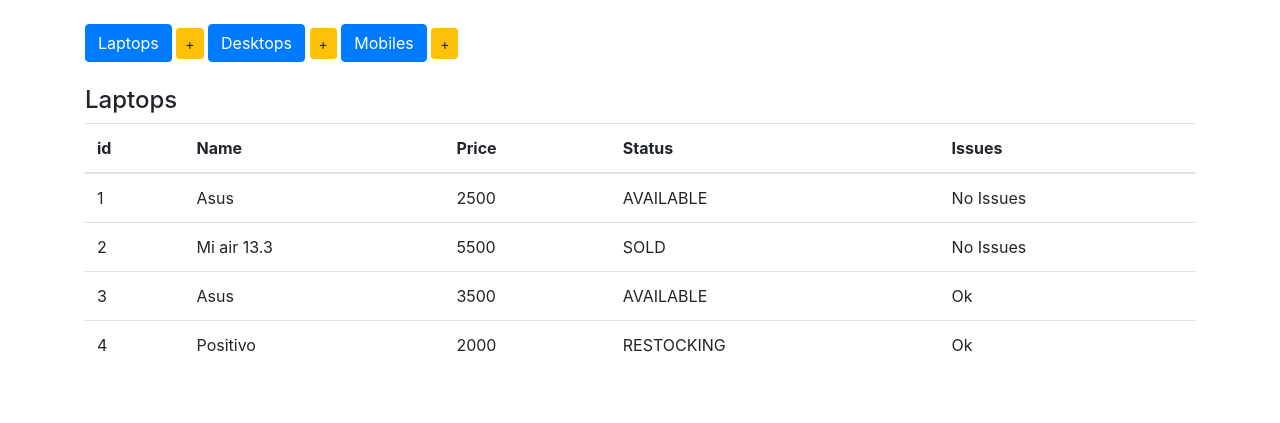
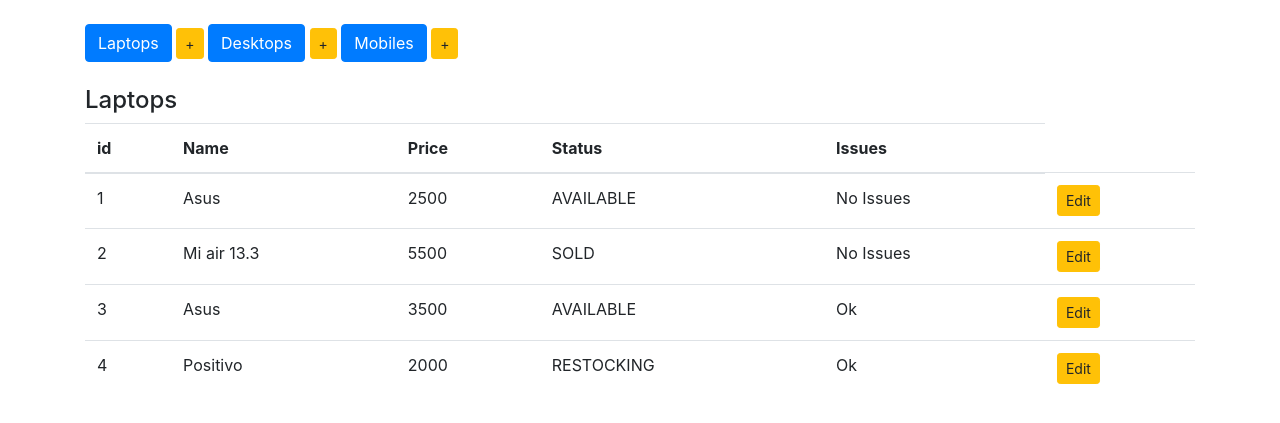
Before and after one commit to NicacioSilva/StockSys, a Django app: page /show_laptops in a window 1280 px wide. Shown: the part 56-479 px from the top of the page. Run offline with Django 3.2, Linux system fonts and the light colour scheme; data comes from the database, SQL or seed files in the repository; both versions use the stored data as it was after the commit; some libraries are stand-ins or nearby versions.

Commit message:
now it add some items and add edit button

```diff
--- a/StockApp/templates/index.html
+++ b/StockApp/templates/index.html
@@ -6,13 +6,13 @@
     <div class="button-group">
 
         <a href="{% url 'show_laptops' %}" class="btn btn-primary btn-md" role="button"> Laptops</a>
-        <a href="#" class="btn btn-warning btn-sm" role="button"> +</a>
+        <a href="{% url 'add_laptop' %}" class="btn btn-warning btn-sm" role="button"> +</a>
 
         <a href="{% url 'show_desktops' %}" class="btn btn-primary btn-md" role="button"> Desktops</a>
-        <a href="#" class="btn btn-warning btn-sm" role="button"> +</a>
+        <a href="{% url 'add_desktop' %}" class="btn btn-warning btn-sm" role="button"> +</a>
 
         <a href="{% url 'show_mobiles' %}" class="btn btn-primary btn-md" role="button"> Mobiles</a>
-        <a href="#" class="btn btn-warning btn-sm" role="button"> +</a>
+        <a href="{% url 'add_mobile' %}" class="btn btn-warning btn-sm" role="button"> +</a>
 
     </div>
 
@@ -39,6 +39,9 @@
                 <td>{{ item.price }}</td>
                 <td>{{ item.status }}</td>
                 <td>{{ item.issues }}</td>
+                <td>
+                    <a href="#" class="btn btn-warning btn-sm" role="button">Edit</a>
+                </td>
             </tr>
 
         {% endfor %}
--- a/StockApp/urls.py
+++ b/StockApp/urls.py
@@ -1,6 +1,7 @@
 from django.conf.urls import url
 
 from StockApp.views import *
+
 
 urlpatterns = [
 
@@ -8,4 +9,12 @@ urlpatterns = [
     url(r'^show_laptops$', show_laptops, name='show_laptops'),
     url(r'^show_desktops$', show_desktops, name='show_desktops'),
     url(r'^show_mobiles$', show_mobiles, name='show_mobiles'),
+
+    url(r'^add_laptop$', add_laptop, name='add_laptop'),
+    url(r'^add_desktop$', add_desktop, name='add_desktop'),
+    url(r'^add_mobile$', add_mobile, name='add_mobile'),
+
+    url(r'^add_laptop$', add_laptop, name='add_laptop'),
+    url(r'^add_desktop$', add_desktop, name='add_desktop'),
+    url(r'^add_mobile$', add_mobile, name='add_mobile'),
 ]
--- a/StockApp/views.py
+++ b/StockApp/views.py
@@ -1,6 +1,7 @@
-from django.shortcuts import render
+from django.shortcuts import render, redirect, get_object_or_404
 
 from StockApp.models import *
+from StockApp.forms import *
 
 
 def index(request):
@@ -35,3 +36,55 @@ def show_mobiles(request):
         'header': 'Mobile'
     }
     return render(request, 'index.html', context)
+
+
+def add_device(request, cls, item):
+    if request.method == 'POST':
+        form = cls(request.POST)
+
+        if form.is_valid():
+            form.save()
+            return redirect('index')
+    else:
+        form = cls()
+        context = {
+            'form': form,
+            'header': item,
+        }
+        return render(request, 'add_new.html', context)
+
+
+def add_laptop(request):
+    return add_device(request, LaptopForm, 'laptop')
+
+
+def add_desktop(request):
+    return add_device(request, DesktopForm, 'desktop')
+
+
+def add_mobile(request):
+    return add_device(request, MobileForm, 'mobile')
+
+
+def edit_device(request, pk, model, cls):
+    item = get_object_or_404(model, pk=pk)
+
+    if request.method == 'POST':
+        form = cls(request.POST, instance=item)
+        if form.is_valid():
+            form.save()
+            return redirect('index')
+
+    else:
+        form = cls(instance=item)
+
+        return render(request, 'edit_item.html', {'form': form})
+
+def edit_laptop(request, pk):
+    return edit_device(request, pk, Laptop, LaptopForm)
+
+def edit_desktop(request, pk):
+    return edit_device(request, pk, Laptop, LaptopForm)
+
+def edit_mobile(request, pk):
+    return edit_device(request, pk, Laptop, LaptopForm)
```
Also changed, not shown: StockApp/templates/add_new.html (added, +27 -0 lines), StockApp/templates/edit_item.html (added), db.sqlite3.
